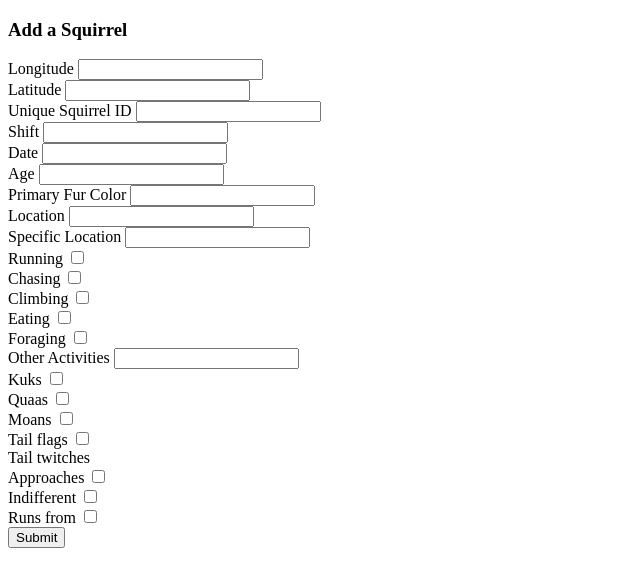
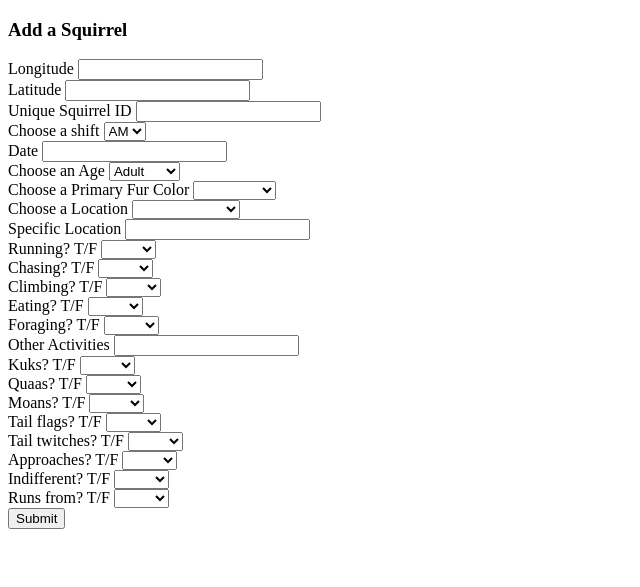
Before and after one commit to ShuyuanDong/Final-Project, a Django app: page /sightings/add/ in a window 1280 px wide. Shown: the top 587 px of the page, without its empty margins (0-640 px from the left). Run offline with Django 3.2, Linux system fonts and the light colour scheme.

Commit message:
Add an sightings/add Version1

```diff
--- a/project/squirrel/my_form.py
+++ b/project/squirrel/my_form.py
@@ -2,12 +2,12 @@ from django import forms
 from django.core.exceptions import ValidationError
 
 class EmpForm(forms.Form):
-    Longitude = forms.FloatField(label='longitude', error_messages={"required": "The field cannot be empty!"})
-    Latitude = forms.FloatField(label="latitude", error_messages={"required": "The field cannot be empty!"})
-    Unique_Squirrel_ID = forms.CharField(label="Unique_Squirrel_ID", error_messages={"required": "The field cannot be empty!"})
-    Shift = forms.CharField(label="Shift", error_messages={"required": "The field cannot be empty and can only be 'AM' or 'PM'"})
-    Date = forms.CharField(min_length=8, max_length = 8, label = "Date", error_messages={"min_length":"Date length must be 8", "max_length":"Date length must be 8", "required": "The field cannot be empty."})
-    Age = forms.CharField(label="Age", error_messages={"required": "The field cannot be empty and can only be 'Adult' or 'Juvenile'"})
+    Longitude = forms.FloatField(label='longitude', error_messages={"required": "This field cannot be empty!"})
+    Latitude = forms.FloatField(label="latitude", error_messages={"required": "This field cannot be empty!"})
+    Unique_Squirrel_ID = forms.CharField(label="Unique_Squirrel_ID", error_messages={"required": "This field cannot be empty!"})
+    Shift = forms.CharField(label="Shift", error_messages={"required": "This field cannot be empty and can only be 'AM' or 'PM'"})
+    Date = forms.CharField(min_length=8, max_length = 8, label = "Date", error_messages={"min_length":"Date length must be 8", "max_length":"Date length must be 8", "required": "This field cannot be empty!"})
+    Age = forms.CharField(label="Age", error_messages={"required": "This field cannot be empty and can only be 'Adult' or 'Juvenile'"})
     Primary_Fur_Color = forms.CharField(label="Primary_Fur_Color", required=False)
     Location = forms.CharField(label="Location", required=False)
     Specific_Location = forms.CharField(label="Specific_Location", required=False)
--- a/project/squirrel/templates/squirrels/add.html
+++ b/project/squirrel/templates/squirrels/add.html
@@ -23,84 +23,151 @@
         {{ form.Unique_Squirrel_ID }} <span>{{ form.Date.errors.0 }}</span>
     </div>
     <div>
-        <label for="id_{{form.Shift.name}}">Shift</label>
-        {{ form.Shift }} <span>{{ form.Shift.errors.0 }}</span>
+	 <label for="id_{{form.Shift.name}}">Choose a shift</label>
+   	 <select name="Shift" id="Shift">
+            <option value="AM">AM</option>
+            <option value="PM">PM</option>
+         </select>
     </div>
     <div>
         <label for="id_{{form.Date.name}}">Date</label>
         {{ form.Date }} <span>{{ form.Date.errors.0 }}</span>
     </div>
     <div>
-        <label for="id_{{form.Age.name}}">Age</label>
-        {{ form.Age }} <span>{{ form.Age.errors.0 }}</span>
+        <label for="id_{{form.Age.name}}">Choose an Age</label>
+	<select name="Age" id="Age">
+            <option value="Adult">Adult</option>
+            <option value="Juvenile">Juvenile</option>
+         </select>
     </div>
     <div>
-        <label for="id_{{form.Primary_Fur_Color.name}}">Primary Fur Color</label>
-        {{ form.Primary_Fur_Color }} <span>{{ form.Primary_Fur_Color.errors.0 }}</span>
+        <label for="id_{{form.Primary_Fur_Color.name}}">Choose a Primary Fur Color</label>
+    	<select name="Primary_Fur_Color" id="Primary_Fur_Color">
+	    <option value=""></option>
+            <option value="Gray">Gray</option>
+            <option value="Black">Black</option>
+	    <option value="Cinnamon">Cinnamon</option>
+         </select>
     </div>
     <div>
-        <label for="id_{{form.Location.name}}">Location</label>
-        {{ form.Location }} <span>{{ form.Location.errors.0 }}</span>
+        <label for="id_{{form.Location.name}}">Choose a Location</label>
+	<select name="Location" id="Location">
+            <option value=""></option>
+            <option value="Ground Plane">Ground Plane</option>
+            <option value="Above Ground">Above Ground</option>
+         </select>
     </div>
     <div>
         <label for="id_{{form.Specific_Location.name}}">Specific Location</label>
         {{ form.Specific_Location }} <span>{{ form.Specific_Location.errors.0 }}</span>
     </div>
     <div>
-        <label for="id_{{form.Running.name}}">Running</label>
-        {{ form.Running }} <span>{{ form.Running.errors.0 }}</span>
+        <label for="id_{{form.Running.name}}">Running? T/F</label>
+	<select name="Running" id="Running">
+            <option value=""></option>
+            <option value="True">True</option>
+            <option value="False">False</option>
+         </select>
     </div>
     <div>
-        <label for="id_{{form.Chasing.name}}">Chasing</label>
-        {{ form.Chasing }} <span>{{ form.Chasing.errors.0 }}</span>
+        <label for="id_{{form.Chasing.name}}">Chasing? T/F</label>
+	<select name="Chasing" id="Chasing">
+            <option value=""></option>
+            <option value="True">True</option>
+            <option value="False">False</option>
+         </select>
     </div>
     <div>
-        <label for="id_{{form.Climbing.name}}">Climbing</label>
-        {{ form.Climbing }} <span>{{ form.Climbing.errors.0 }}</span>
+        <label for="id_{{form.Climbing.name}}">Climbing? T/F</label>
+	<select name="Climbing" id="Climbing">
+            <option value=""></option>
+            <option value="True">True</option>
+            <option value="False">False</option>
+         </select>
     </div>
     <div>
-        <label for="id_{{form.Eating.name}}">Eating</label>
-        {{ form.Eating }} <span>{{ form.Eating.errors.0 }}</span>
+        <label for="id_{{form.Eating.name}}">Eating? T/F</label>
+	<select name="Eating" id="Easting">
+            <option value=""></option>
+            <option value="True">True</option>
+            <option value="False">False</option>
+         </select>
     </div>
     <div>
-        <label for="id_{{form.Foraging.name}}">Foraging</label>
-        {{ form.Foraging }} <span>{{ form.Foraging.errors.0 }}</span>
+        <label for="id_{{form.Foraging.name}}">Foraging? T/F</label>
+	<select name="Foraging" id="Foraging">
+            <option value=""></option>
+            <option value="True">True</option>
+            <option value="False">False</option>
+         </select>
     </div>
     <div>
         <label for="id_{{form.Other_Activities.name}}">Other Activities</label>
         {{ form.Other_Activities }} <span>{{ form.Other_Activities.errors.0 }}</span>
     </div>
     <div>
-        <label for="id_{{form.Kuks.name}}">Kuks</label>
-        {{ form.Kuks }} <span>{{ form.Kuks.errors.0 }}</span>
+        <label for="id_{{form.Kuks.name}}">Kuks? T/F</label>
+    	<select name="Kuks" id="Kuks">
+            <option value=""></option>
+            <option value="True">True</option>
+            <option value="False">False</option>
+         </select>
     </div>
     <div>
-        <label for="id_{{form.Quaas.name}}">Quaas</label>
-        {{ form.Quaas }} <span>{{ form.Quaas.errors.0 }}</span>
+        <label for="id_{{form.Quaas.name}}">Quaas? T/F</label>
+    	<select name="Quaas" id="Quaas">
+            <option value=""></option>
+            <option value="True">True</option>
+            <option value="False">False</option>
+         </select>
     </div>
     <div>
-        <label for="id_{{form.Moans.name}}">Moans</label>
-        {{ form.Moans }} <span>{{ form.Moans.errors.0 }}</span>
+        <label for="id_{{form.Moans.name}}">Moans? T/F</label>
+    	<select name="Moans" id="Moans">
+            <option value=""></option>
+            <option value="True">True</option>
+            <option value="False">False</option>
+         </select>
     </div>
     <div>
-        <label for="id_{{form.Tail_flags.name}}">Tail flags</label>
-        {{ form.Tail_flags }} <span>{{ form.Tail_flags.errors.0 }}</span>
+        <label for="id_{{form.Tail_flags.name}}">Tail flags? T/F</label>
+    	<select name="Tail_flags" id="Tail_flags">
+            <option value=""></option>
+            <option value="True">True</option>
+            <option value="False">False</option>
+         </select>
     </div>
     <div>
-        <label for="id_{{form.Tail_twitches.name}}">Tail twitches</label>
-        {{ form.Tail_twitches }} <span>{{ form.Tail_twitches.errors.0 }}</span>
+        <label for="id_{{form.Tail_twitches.name}}">Tail twitches? T/F</label>
+    	<select name="Tail_twitches" id="Tail_twitches">
+            <option value=""></option>
+            <option value="True">True</option>
+            <option value="False">False</option>
+         </select>
     </div>
     <div>
-        <label for="id_{{form.Approaches.name}}">Approaches</label>
-        {{ form.Approaches }} <span>{{ form.Approaches.errors.0 }}</span>
+        <label for="id_{{form.Approaches.name}}">Approaches? T/F</label>
+    	<select name="Approaches" id="Approaches">
+            <option value=""></option>
+            <option value="True">True</option>
+            <option value="False">False</option>
+         </select>
     </div>
     <div>
-        <label for="id_{{form.Indifferent.name}}">Indifferent</label>
-        {{ form.Indifferent }} <span>{{ form.Indifferent.errors.0 }}</span>
+        <label for="id_{{form.Indifferent.name}}">Indifferent? T/F</label>
+    	<select name="Indifferent" id="Indifferent">
+            <option value=""></option>
+            <option value="True">True</option>
+            <option value="False">False</option>
+         </select>
     </div>
     <div>
-        <label for="id_{{form.Runs_from.name}}">Runs from</label>
-        {{ form.Runs_from }} <span>{{ form.Runs_from.errors.0 }}</span>
+        <label for="id_{{form.Runs_from.name}}">Runs from? T/F</label>
+    	<select name="Runs_from" id="Runs_from">
+            <option value=""></option>
+            <option value="True">True</option>
+            <option value="False">False</option>
+         </select>
     </div>
 
     <input type="submit">
```
